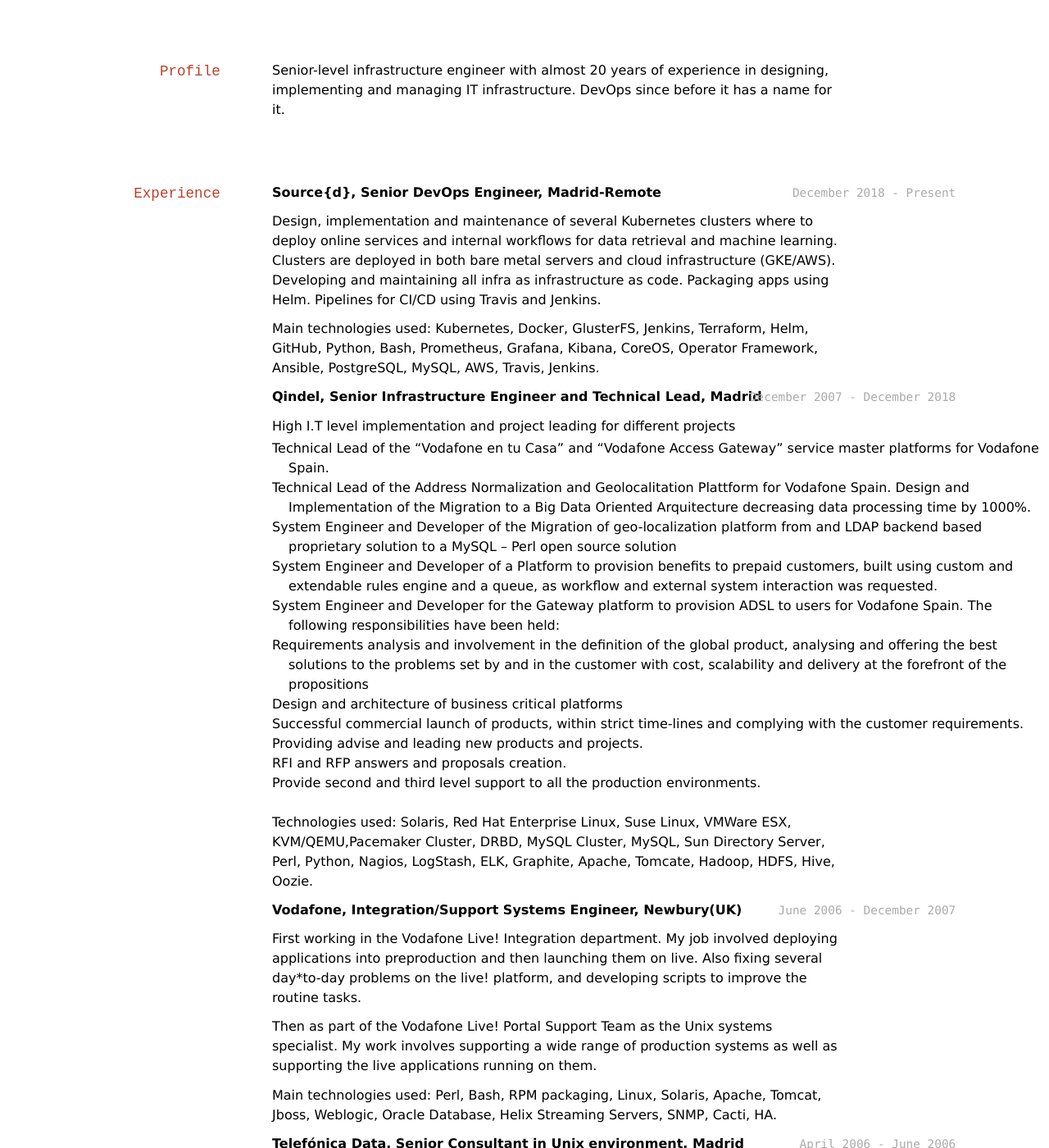
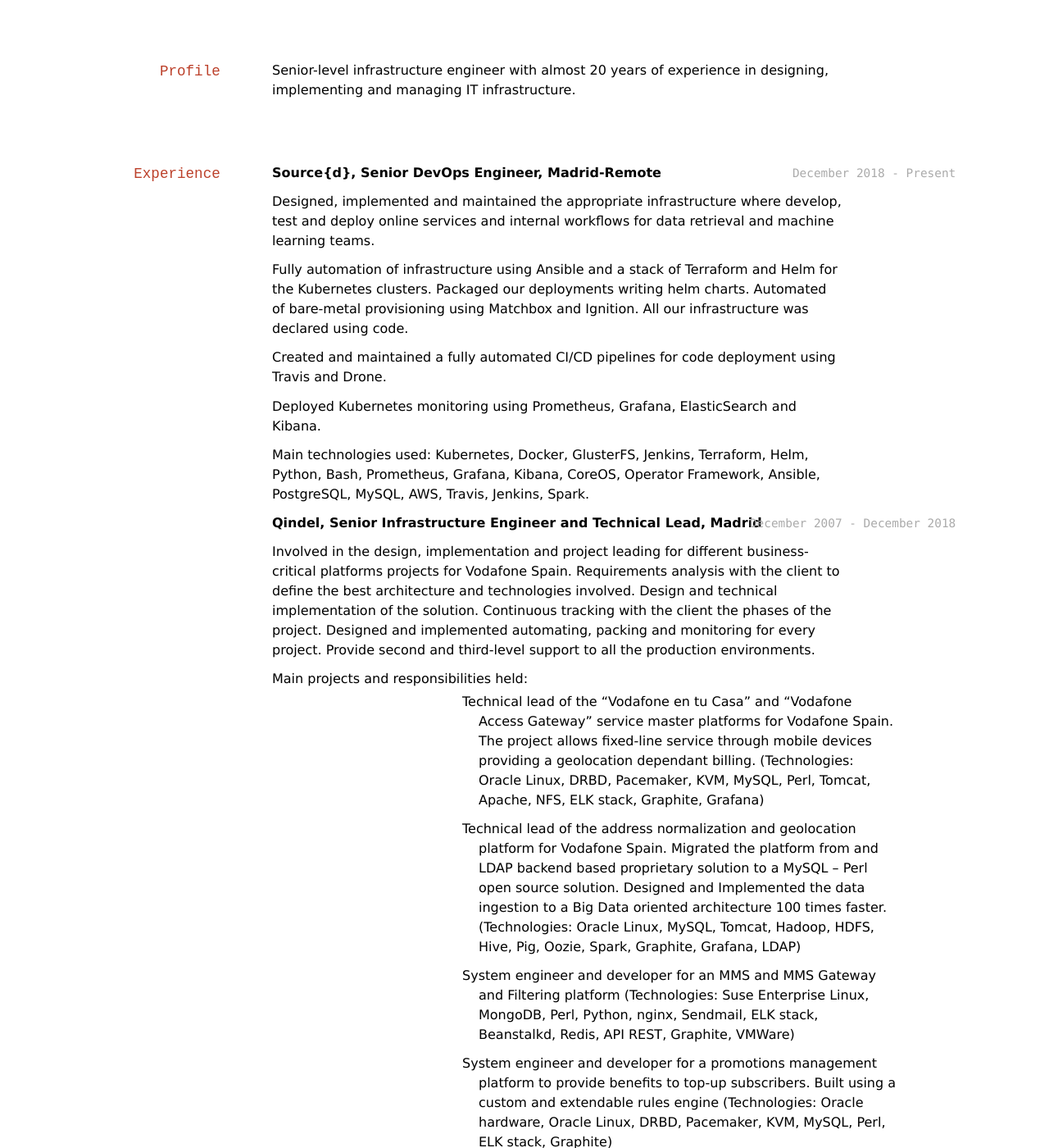
Before and after one commit to elipapa/markdown-cv, a Jekyll site: the page built from index.md, in a window 1280 px wide and 1400 px high, scrolled down 199 px. Shown: the whole window at 82% size. Built offline with Jekyll 4.4.1, drawn with Linux system fonts in a browser that asks for light colours; some of the changed text lies outside the part shown.

Commit message:
Close to finish
Signed-off-by: David Riosalido <driosalido@gmail.com>

```diff
--- a/index.md
+++ b/index.md
@@ -11,78 +11,85 @@
 **GitHub**: [https://github.com/driosalido](https://github.com/driosalido)
 
 ## Profile
-Senior-level infrastructure engineer with almost 20 years of experience in designing, implementing and managing IT infrastructure. DevOps since before it has a name for it.
+Senior-level infrastructure engineer with almost 20 years of experience in designing, implementing and managing IT infrastructure.
 
 ## Experience
 
 **Source{d}, Senior DevOps Engineer, Madrid-Remote** `December 2018 - Present`
 
-Design, implementation and maintenance of several Kubernetes clusters where to deploy online services and internal workflows for data retrieval and machine learning. Clusters are deployed in both bare metal servers and cloud infrastructure (GKE/AWS). Developing and maintaining all infra as infrastructure as code. Packaging apps using Helm. Pipelines for CI/CD using Travis and Jenkins.
+Designed, implemented and maintained the appropriate infrastructure where develop, test and deploy online services and internal workflows for data retrieval and machine learning teams.
 
-Main technologies used: Kubernetes, Docker, GlusterFS, Jenkins, Terraform, Helm, GitHub, Python, Bash, Prometheus, Grafana, Kibana, CoreOS, Operator Framework, Ansible, PostgreSQL, MySQL, AWS, Travis, Jenkins.
+Fully automation of infrastructure using Ansible and a stack of Terraform and Helm for the Kubernetes clusters. Packaged our deployments writing helm charts. Automated of bare-metal provisioning using Matchbox and Ignition. All our infrastructure was declared using code.
+
+Created and maintained a fully automated CI/CD pipelines for code deployment using Travis and Drone.
+
+Deployed Kubernetes monitoring using Prometheus, Grafana, ElasticSearch and Kibana.
+
+Main technologies used: Kubernetes, Docker, GlusterFS, Jenkins, Terraform, Helm, Python, Bash, Prometheus, Grafana, Kibana, CoreOS, Operator Framework, Ansible, PostgreSQL, MySQL, AWS, Travis, Jenkins, Spark.
 
 **Qindel, Senior Infrastructure Engineer and Technical Lead, Madrid** `December 2007 - December 2018`
 
-High I.T level implementation and project leading for different projects
+Involved in the design, implementation and project leading for different business-critical platforms projects for Vodafone Spain.
+Requirements analysis with the client to define the best architecture and technologies involved. Design and technical implementation of the solution.
+Continuous tracking with the client the phases of the project.
+Designed and implemented automating, packing and monitoring for every project.
+Provide second and third-level support to all the production environments.
 
-- Technical Lead of the “Vodafone en tu Casa” and “Vodafone Access Gateway” service master platforms for Vodafone Spain.
-- Technical Lead of the Address Normalization and Geolocalitation Plattform for Vodafone Spain. Design and Implementation of the Migration to a Big Data Oriented Arquitecture decreasing data processing time by 1000%.
-- System Engineer and Developer of the Migration of geo-localization platform from and LDAP backend based proprietary solution to a MySQL – Perl open source solution
-- System Engineer and Developer of a Platform to provision benefits to prepaid customers, built using custom and extendable rules engine and a queue, as workflow and external system interaction was requested.
-- System Engineer and Developer for the Gateway platform to provision ADSL to users for Vodafone Spain.
-The following responsibilities have been held:
-- Requirements analysis and involvement in the definition of the global product, analysing and offering the best solutions to the problems set by and in the customer with cost, scalability and delivery at the forefront of the propositions
-- Design and architecture of business critical platforms
-- Successful commercial launch of products, within strict time-lines and complying with the customer requirements.
-- Providing advise and leading new products and projects.
-- RFI and RFP answers and proposals creation.
-- Provide second and third level support to all the production environments.
+Main projects and responsibilities held:
 
-Technologies used: Solaris, Red Hat Enterprise Linux, Suse Linux, VMWare ESX, KVM/QEMU,Pacemaker Cluster, DRBD, MySQL Cluster, MySQL, Sun Directory Server, Perl, Python, Nagios, LogStash, ELK, Graphite, Apache, Tomcate, Hadoop, HDFS, Hive, Oozie.
+- Technical lead of the “Vodafone en tu Casa” and “Vodafone Access Gateway” service master platforms for Vodafone Spain. The project allows fixed-line service through mobile devices providing a geolocation dependant billing. (Technologies: Oracle Linux, DRBD, Pacemaker, KVM, MySQL, Perl, Tomcat, Apache, NFS, ELK stack, Graphite, Grafana)
+
+- Technical lead of the address normalization and geolocation platform for Vodafone Spain. Migrated the platform from and LDAP backend based proprietary solution to a MySQL – Perl open source solution. Designed and Implemented the data ingestion to a Big Data oriented architecture 100 times faster. (Technologies: Oracle Linux, MySQL, Tomcat, Hadoop, HDFS, Hive, Pig, Oozie, Spark, Graphite, Grafana, LDAP)
+
+- System engineer and developer for an MMS and MMS Gateway and Filtering platform (Technologies: Suse Enterprise Linux, MongoDB, Perl, Python, nginx, Sendmail, ELK stack, Beanstalkd, Redis, API REST, Graphite, VMWare)
+
+- System engineer and developer for a promotions management platform to provide benefits to top-up subscribers. Built using a custom and extendable rules engine (Technologies: Oracle hardware, Oracle Linux, DRBD, Pacemaker, KVM, MySQL, Perl, ELK stack, Graphite)
+
+- System engineer and developer for an integration platform between provisioning systems of ADSL products. (Technologies: Solaris 10, Solaris Zones, MySQL Cluster, Perl, Apache, Cacti, Net-SNMP)
 
 **Vodafone, Integration/Support Systems Engineer, Newbury(UK)** `June 2006 - December 2007`
 
-First working in the Vodafone Live! Integration department. My job involved deploying applications into preproduction and then launching them on live. Also fixing several day*to-day problems on the live! platform, and developing scripts to improve the routine tasks.
+As part of the Vodafone Live! Integration department. My job involved deploying applications into preproduction and then launching them on live. Fixed several day-to-day problems on the live! platform, and implemented and developed tools to automatize and improve the routine tasks.
 
-Then as part of the Vodafone Live! Portal Support Team as the Unix systems specialist. My work involves supporting a wide range of production systems as well as supporting the live applications running on them.
+Later as part of the Vodafone Live! Portal Support Team as the Unix systems specialist. My work involved supporting a wide range of production systems as well as supporting the critical live applications running on them.
 
-Main technologies used: Perl, Bash, RPM packaging, Linux, Solaris, Apache, Tomcat, Jboss, Weblogic, Oracle Database, Helix Streaming Servers, SNMP, Cacti, HA.
+Main technologies used: Perl, Bash, RPM packaging, Linux, Solaris, Apache, Tomcat, Jboss, Weblogic, Oracle Database, Helix Streaming Servers, SNMP, Cacti, CDR Billing systems.
 
 **Telefónica Data, Senior Consultant in Unix environment, Madrid** `April 2006 - June 2006`
 
-Responsible of the Unix environment of all the intranet and external sites of TELEFONICA. Involved in the planning, configuration, management and support of all enviroments in high availability.
+Responsible for the Unix environment of all the intranet and external sites of TELEFONICA. Involved in the planning, configuration, management and support of all high-availability environments.
 
 Main technologies used: Solaris, Veritas Volume Manager, Veritas Cluster, Weblogic, Jboss, Sun One, Netscape Messaging Server, Netscape Directory Server, Oracle Database.
 
 **CESTEL, Systems and Network Administrator / Lead, Madrid** `March 2001 - April 2006`
 
-In charge of planning, evolving and managing the systems and network infrastructure. Providing IT solutions to clients and offering support - both internally within the company, and externally to clients.
+Responsible for designing, implementing and managing the systems and networks company infrastructure. Providing IT solutions to clients and offering support - both internally within the company, and externally to clients.
 
-Evolved to Lead of infrastructure department [FIXME] in charge of one person. Focusing on consulting services to clients to design, implement and support solutions based on infrastructure systems and networks.
+Evolved to lead of infrastructure department in charge of one person. Focused on consulting services to external clients to design, implement and support solutions based on infrastructure systems and networks.
 
 Main technologies used: Solaris, Linux, Windows NT/200, Active Directory, Open LDAP, Netfilter firewalls, VPN, network infrastructure, PHP, Perl, Bash, Postfix, Qmail, Apache, SQL Server, MySQL.
 
 **TIREA, Data processing centre operator, Madrid** `June 2000 - November 2000`
 
-Support and management of the Data Proccessing Centre infrastructure (systems,networks,monitoring,backup, batch processes, etc). Telephone support to external and internal users.
+Supported and managed the Data Processing Centre infrastructure (systems, networks, monitoring, backup, batch processes, etc) running critical-business processes for the insurance sector. Provided telephone support to external and internal users.
 
 Main technologies used: Solaris, Windows NT, OpenView, Veritas Backup, EDI communications.
 
-## Non industry experience
+## Non-industry experience
 
 **Savia Joven (Sociedad Cooperativa), Founder and Chairman** `January 2004 - January 2013`
 
 House building cooperative project based on private initiative of a group of young residents of Rivas-Vaciamadrid to promote the construction of housing oriented to young residents of the municipality.
 
-The project was successfully completed with the construction of 170 homes well below market price.
-I was one of the founders of the project and was elected two times (4 years periods) as the Chairman of the Governing Council.
+The project was completed with the construction of 170 homes well below market price.
+I was among the founders and I was elected two times (4 years periods) as the Chairman of the Governing Council.
 
-My main goal as the chairman of the council was to manage whole project from the beginning to the final 170 homes delivery. I had to take key decisions, monitor the budget (25 Million €), and report the results annually in public to the 170 members.
+My main goal as the chairman of the council was to manage the whole project from the beginning to the final 170 homes delivery. I took key decisions, monitored the budget (25 Million €), and reported the results annually in public to the rest of the members.
 
 ## Education
 
 `1996-2001` **Universidad Pontificia de Salamanca, Madrid**
-Completed first 3 years of master’s engineering degree in Computer Science.
+Completed the first 3 years of master’s engineering degree in Computer Science.
 
 ## Courses and Certifications
 
```
Also changed, not shown: other parts of index.md (+1 -1 lines).
